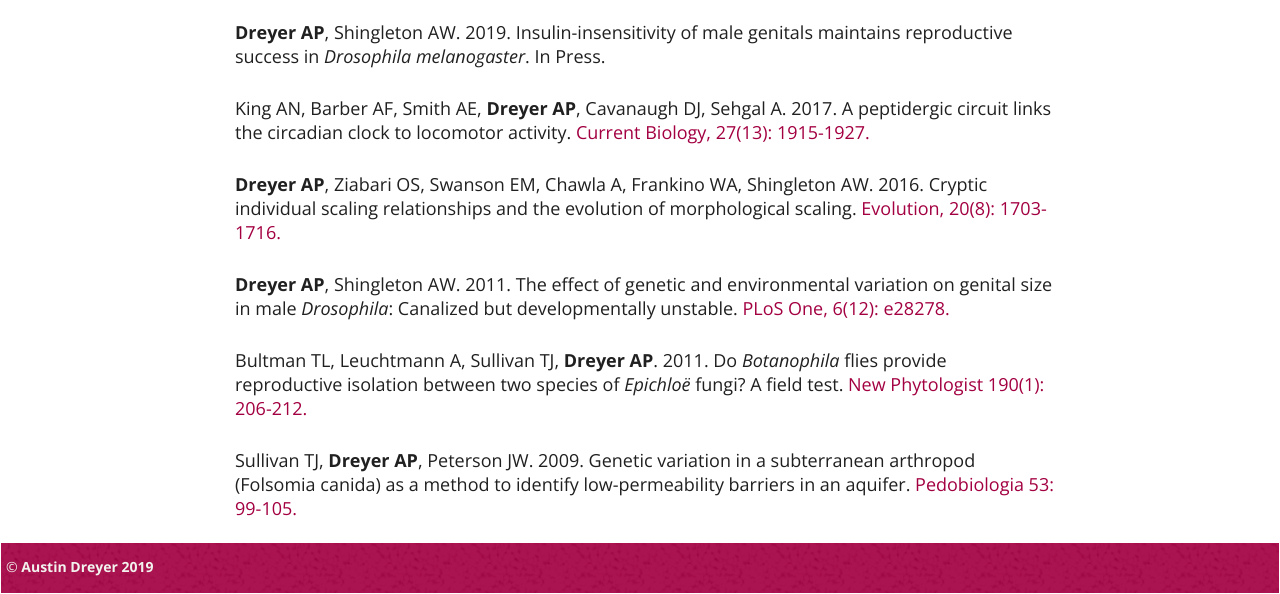
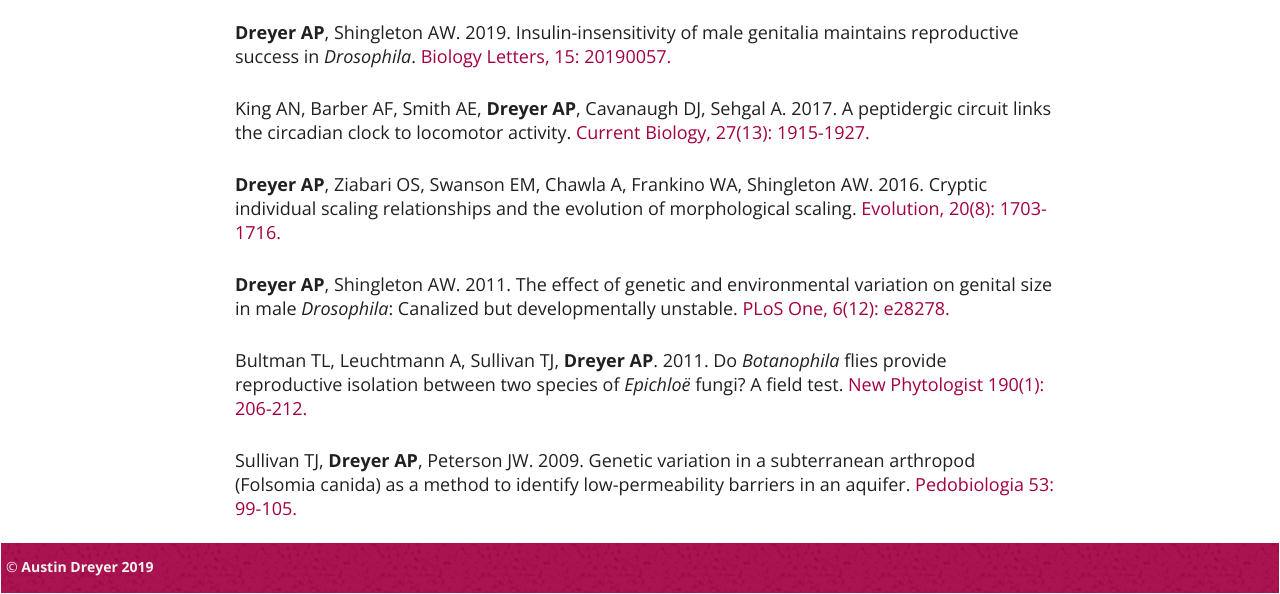
Before and after one commit to austindreyer/austindreyer.github.io, a plain HTML site: page publications.html in a window 1280 px wide. Shown: the part 253-847 px from the top of the page. Drawn offline with nearby package versions, Linux system fonts and the light colour scheme; a web font is replaced by a local one.

Commit message:
Update publications.html

```diff
--- a/publications.html
+++ b/publications.html
@@ -84,7 +84,7 @@
 		<h1 class ="noindex-body-header" id="body-title">Publications</h1>
 
 		<p class="pub-body-text"> <strong>Dreyer AP</strong>, Martin MM, Fulgham CV, Jabr DA, Bai L, Beshel J, Cavanaugh DJ. 2019. A circadian output center controlling feeding:fasting rhythms in <i>Drosophila</i>. In Review. </p>
-		<p class="pub-body-text"> <strong>Dreyer AP</strong>, Shingleton AW. 2019. Insulin-insensitivity of male genitals maintains reproductive success in <i>Drosophila melanogaster</i>. In Press. </p>
+		<p class="pub-body-text"> <strong>Dreyer AP</strong>, Shingleton AW. 2019. Insulin-insensitivity of male genitalia maintains reproductive success in <i>Drosophila</i>. <a href = "https://royalsocietypublishing.org/doi/10.1098/rsbl.2019.0057">Biology Letters, 15: 20190057.</a> </p>
 		<p class="pub-body-text">King AN, Barber AF, Smith AE, <strong>Dreyer AP</strong>, Cavanaugh DJ, Sehgal A. 2017. A peptidergic circuit links the circadian clock to locomotor activity. <a href = "http://www.sciencedirect.com/science/article/pii/S0960982217306978">Current Biology, 27(13): 1915-1927.</a></p>
 		<p class="pub-body-text"><strong>Dreyer AP</strong>, Ziabari OS, Swanson EM, Chawla A, Frankino WA, Shingleton AW. 2016. Cryptic individual scaling relationships and the evolution of morphological scaling. <a href = "http://onlinelibrary.wiley.com/doi/10.1111/evo.12984/full">Evolution, 20(8): 1703-1716.</a></p>
 		<p class="pub-body-text"><strong>Dreyer AP</strong>, Shingleton AW. 2011. The effect of genetic and environmental variation on genital size in male <i>Drosophila</i>: Canalized but developmentally unstable. <a href = "http://journals.plos.org/plosone/article?id=10.1371/journal.pone.0028278">PLoS One, 6(12): e28278.</a></p>
```
